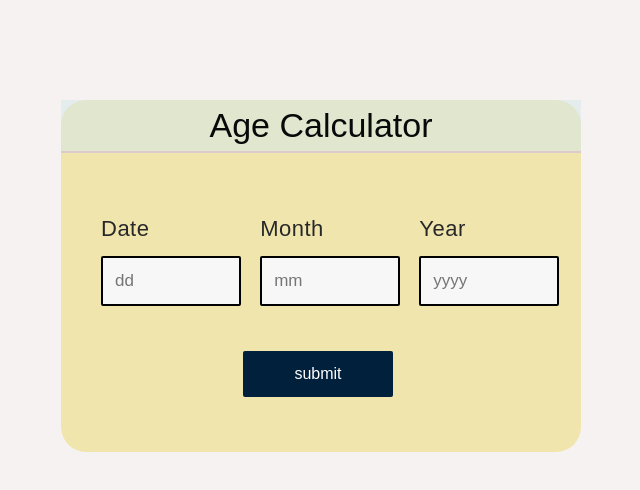
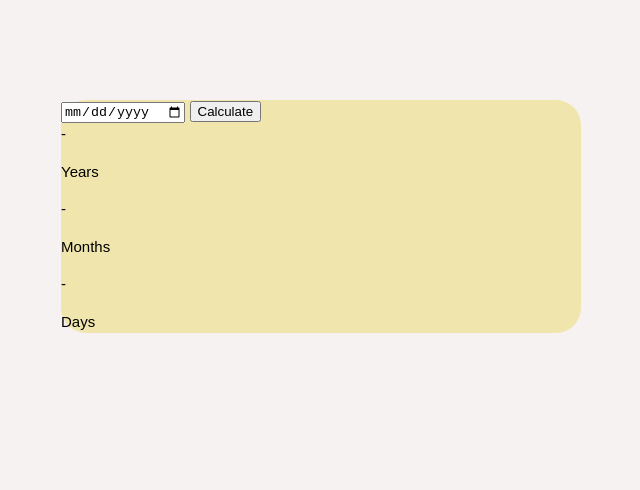
Before and after one commit to anilkrrana/Age-Calculater, a plain HTML site: page index.html in a window 1280 px wide. Shown: the whole page, without its empty margins (319-959 px from the left). Drawn offline with Linux system fonts and the light colour scheme.

Commit message:
Update index.html

```diff
--- a/index.html
+++ b/index.html
@@ -1,41 +1,43 @@
 <!DOCTYPE html>
 <html lang="en">
 <head>
-    <meta charset="UTF-8">
-    <meta http-equiv="X-UA-Compatible" content="IE=edge">
-    <meta name="viewport" content="width=device-width, initial-scale=1.0">
-    <title>Age Calculater</title>
-    <link href="style.css" rel="stylesheet">
+    <title>Age Calculator</title>
+    <link rel="stylesheet" href="style.css">
+    <script src="script.js"></script>
 </head>
 <body>
     <div class="container">
-        <form>
-            <div class="base">
-                <div class="enter">
-                    <h4>Age Calculator</h4>
-                </div>
-                <div class="block">
-                    <p class="title">Date</p>
-                    <input type="text" name="date" id="date" placeholder="dd" required="required" minlength="1" maxlength="2" />
-                </div>
-                <div class="block">
-                    <p class="title">Month</p>
-                    <input type="text" name="Month" id="month" placeholder="mm" required="required" minlength="1" maxlength="2" />
-                </div>
-                <div class="block">
-                    <p class="title">Year</p>
-                    <input type="text" name="Year" id="year" placeholder="yyyy" required="required" minlength="4" maxlength="4" />
-                </div>
+        <div class="inputs-wrapper">
+            <input type="date" id="date-input">
+            <button onclick="ageCalculate()">Calculate</button>
+        </div>
+        <div class="outputs-wrapper">
+            <div>
+                <span id="years">
+                    -
+                </span>
+                <p>
+                    Years
+                </p>
             </div>
-            <div class="base">
-                <div class="enter">
-                    <label>
-                    <input type="button" name="submit" value="submit" onclick="age()" />
-                    </label>
-                </div>
+            <div>
+                <span id="months">
+                    -
+                </span>
+                <p>
+                   Months
+                </p>
             </div>
-            <div id="age"></div>
-        </form>
+            <div>
+                <span id="days">
+                    -
+                </span>
+                <p>
+                    Days
+                </p>
+            </div>
+        </div>
     </div>
+
 </body>
 </html>
```
